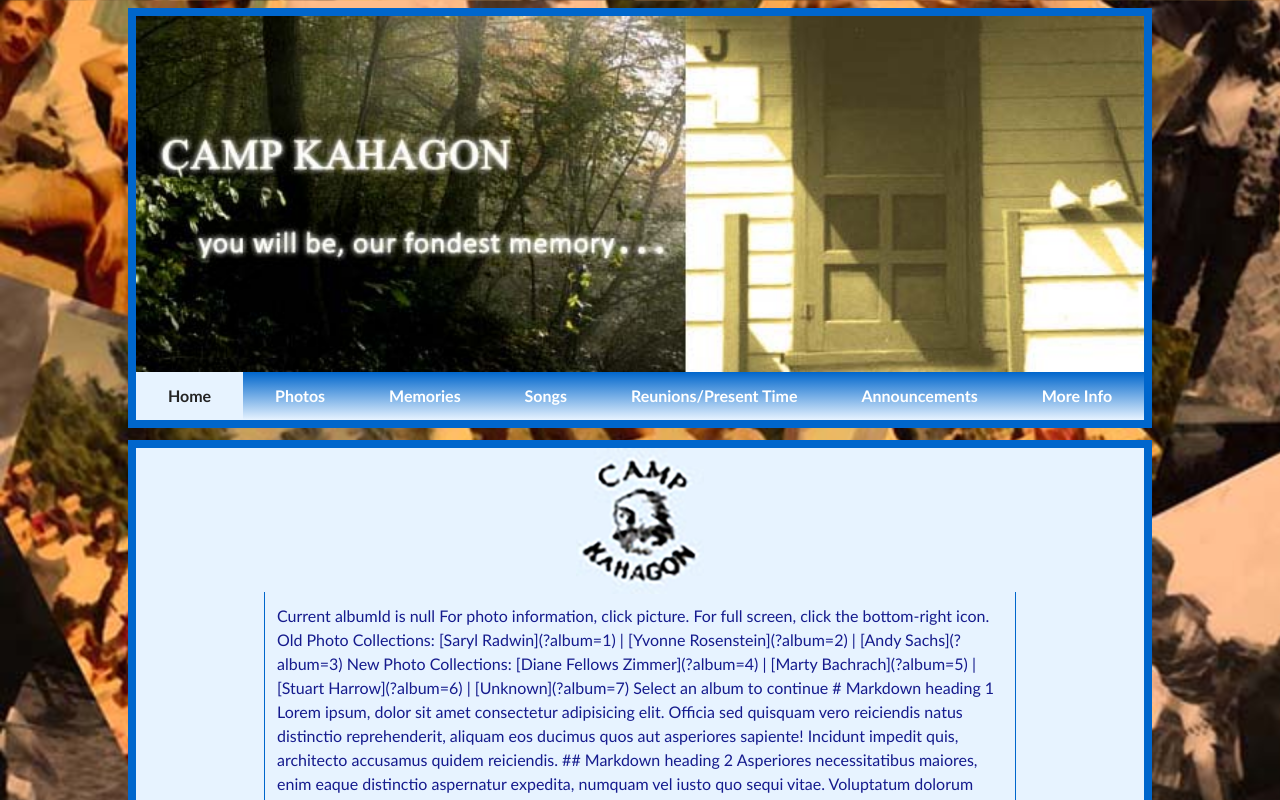
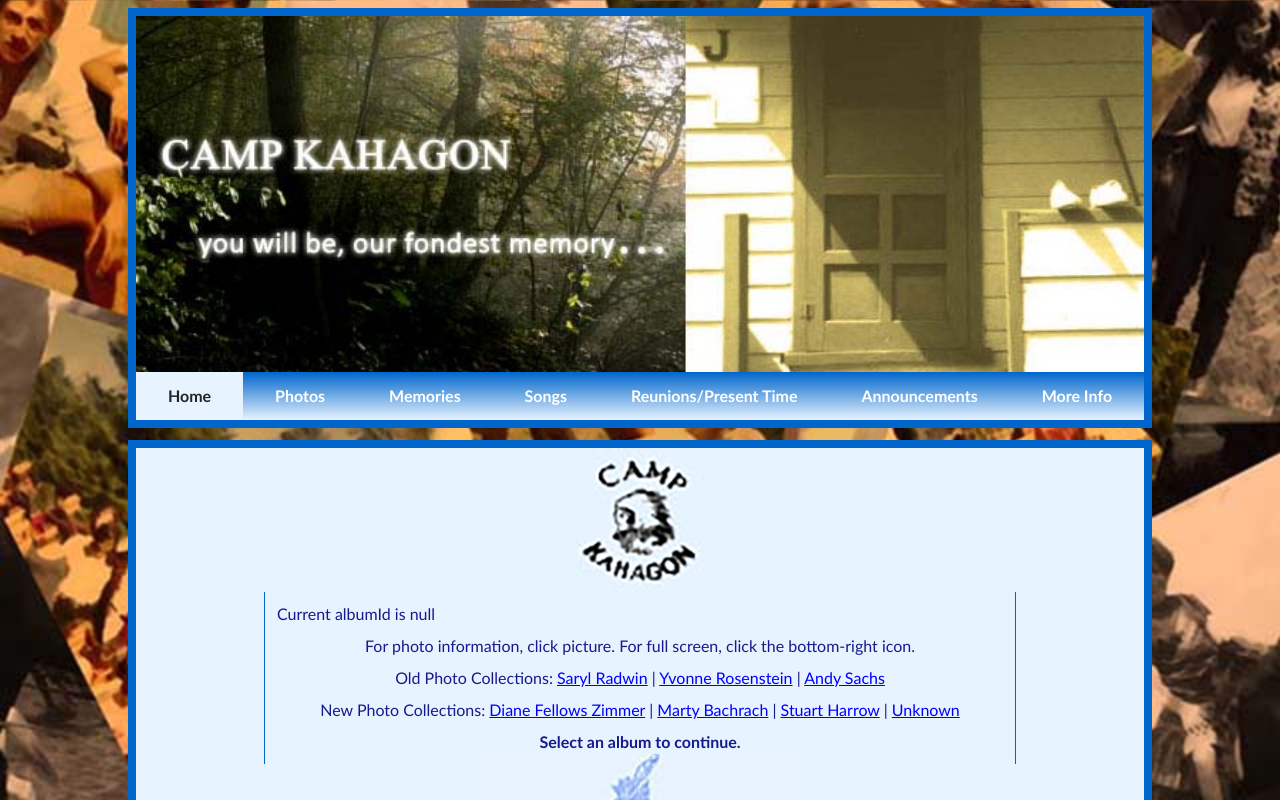
Before and after one commit to dslatkin/campkahagon.info, a SvelteKit app: page /photos in a window 1280 px wide. Shown: the top 800 px of the page. Built offline with nearby package versions, Linux system fonts and the light colour scheme.

Commit message:
remove mdsvex

```diff
--- a/package.json
+++ b/package.json
@@ -20,7 +20,6 @@
         "eslint": "^8.28.0",
         "eslint-config-prettier": "^8.5.0",
         "eslint-plugin-svelte3": "^4.0.0",
-        "mdsvex": "^0.11.0",
         "postcss": "^8.4.21",
         "prettier": "^2.8.0",
         "prettier-plugin-svelte": "^2.8.1",
--- a/src/routes/photos/+page.svelte
+++ b/src/routes/photos/+page.svelte
@@ -4,48 +4,29 @@
     $: albumId = $page.url.searchParams.get('album');
 </script>
 
-Current albumId is {albumId}
+<p>Current albumId is {albumId}</p>
 
-For photo information, click picture. For full screen, click the bottom-right
-icon.
+<p class="text-center">
+    For photo information, click picture. For full screen, click the bottom-right
+    icon.
+</p>
 
-Old Photo Collections:
-[Saryl Radwin](?album=1) |
-[Yvonne Rosenstein](?album=2) |
-[Andy Sachs](?album=3)
+<p class="text-center">
+    Old Photo Collections:
+    <a href="?album=1">Saryl Radwin</a>
+    | <a href="?album=2">Yvonne Rosenstein</a>
+    | <a href="?album=3">Andy Sachs</a>
+</p>
 
-New Photo Collections:
-[Diane Fellows Zimmer](?album=4) |
-[Marty Bachrach](?album=5) |
-[Stuart Harrow](?album=6) |
-[Unknown](?album=7)
 
-{#if !albumId}Select an album to continue{/if}
+<p class="text-center">
+    New Photo Collections:
+    <a href="?album=4">Diane Fellows Zimmer</a>
+    | <a href="?album=5">Marty Bachrach</a>
+    | <a href="?album=6">Stuart Harrow</a>
+    | <a href="?album=7">Unknown</a>
+</p>
 
-# Markdown heading 1
-
-Lorem ipsum, dolor sit amet consectetur adipisicing elit. Officia sed quisquam
-vero reiciendis natus distinctio reprehenderit, aliquam eos ducimus quos aut
-asperiores sapiente! Incidunt impedit quis, architecto accusamus quidem
-reiciendis.
-
-## Markdown heading 2
-
-Asperiores necessitatibus maiores, enim eaque distinctio aspernatur expedita,
-numquam vel iusto quo sequi vitae. Voluptatum dolorum rem asperiores ducimus
-iusto tempore eos in, nesciunt est voluptate fugiat vel, assumenda perspiciatis.
-Iure sed hic excepturi doloremque eaque maxime adipisci voluptatibus rem
-molestias! Voluptatem, maiores! Fugiat, possimus fugit consectetur sit harum
-voluptate? Totam quae assumenda iure mollitia fugit nesciunt deserunt esse
-atque.
-
-## Markdown heading 3
-
-Laborum, enim sint iusto, nulla blanditiis illo tempore ullam, neque quas
-inventore optio ut. Assumenda officia omnis earum error! Hic totam modi sed
-reiciendis ullam asperiores eligendi sequi cum quisquam. Delectus deserunt minus
-dolores quos accusamus culpa odio temporibus! Autem doloremque corporis officia
-nihil totam nostrum fuga officiis tempora reiciendis sint, tempore quos! Officia
-natus odit accusamus dolorum, doloribus a. Maiores ipsa magni ab, illo magnam, a
-dolorem ea veniam sequi sapiente enim temporibus sint nobis non fugiat unde
-omnis iure? Maiores laboriosam sed iusto officiis a nobis veritatis? Placeat?
+{#if !albumId}
+    <p class="text-center font-bold">Select an album to continue.</p>
+{/if}
--- a/svelte.config.js
+++ b/svelte.config.js
@@ -6,12 +6,7 @@
 const config = {
     extensions: ['.svelte'],
 
-    preprocess: [
-        mdsvex({
-            extensions: ['.svelte'],
-        }),
-        vitePreprocess(),
-    ],
+    preprocess: [vitePreprocess()],
 
     kit: {
         adapter: adapter(),
```
Also changed, not shown: 1 other file (tests, documents, lock files or other folders).
